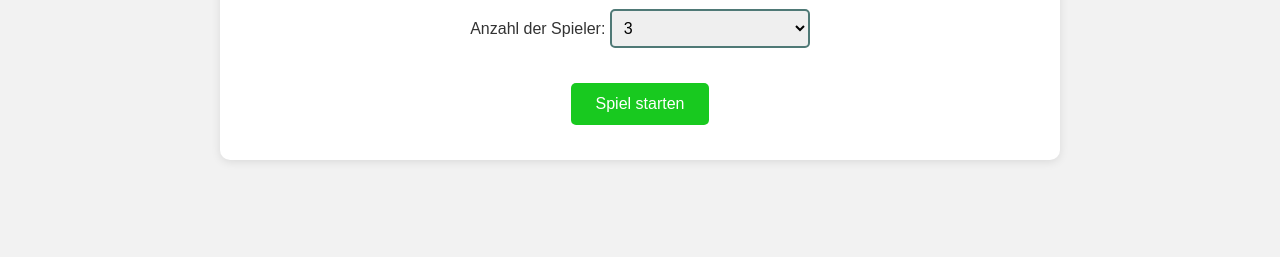
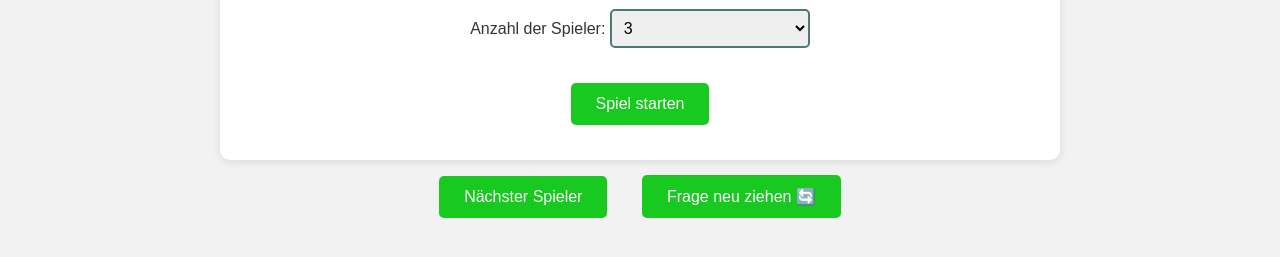
Before and after one commit to apollo1860/NEW_IMPOSTER, a plain HTML site: page index.html in a window 1280 px wide. Shown: the part 133-390 px from the top of the page. Drawn offline with Linux system fonts and the light colour scheme.

Commit message:
Update index.html

```diff
--- a/index.html
+++ b/index.html
@@ -99,5 +99,8 @@
 
     <script src="script.js"></script>
 
+    <button onclick="nextPlayer()">Nächster Spieler</button>
+<button onclick="reshuffleQuestion()">Frage neu ziehen 🔄</button>
+
 </body>
 </html>
```
